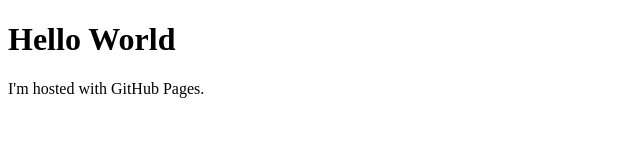
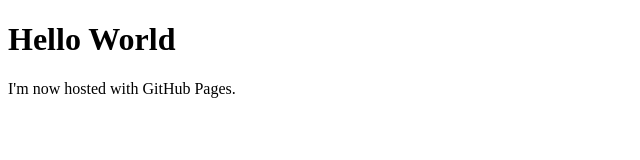
Before and after one commit to ran-guin/ran-guin-github.io, a plain HTML site: page index.html in a window 1280 px wide. Shown: the full height of the page, 0-640 px from the left. Drawn offline with Linux system fonts and the light colour scheme.

Commit message:
Update index.html

```diff
--- a/index.html
+++ b/index.html
@@ -2,6 +2,6 @@
 <html>
 <body>
 <h1>Hello World</h1>
-<p>I'm hosted with GitHub Pages.</p>
+<p>I'm now hosted with GitHub Pages.</p>
 </body>
 </html>
```
